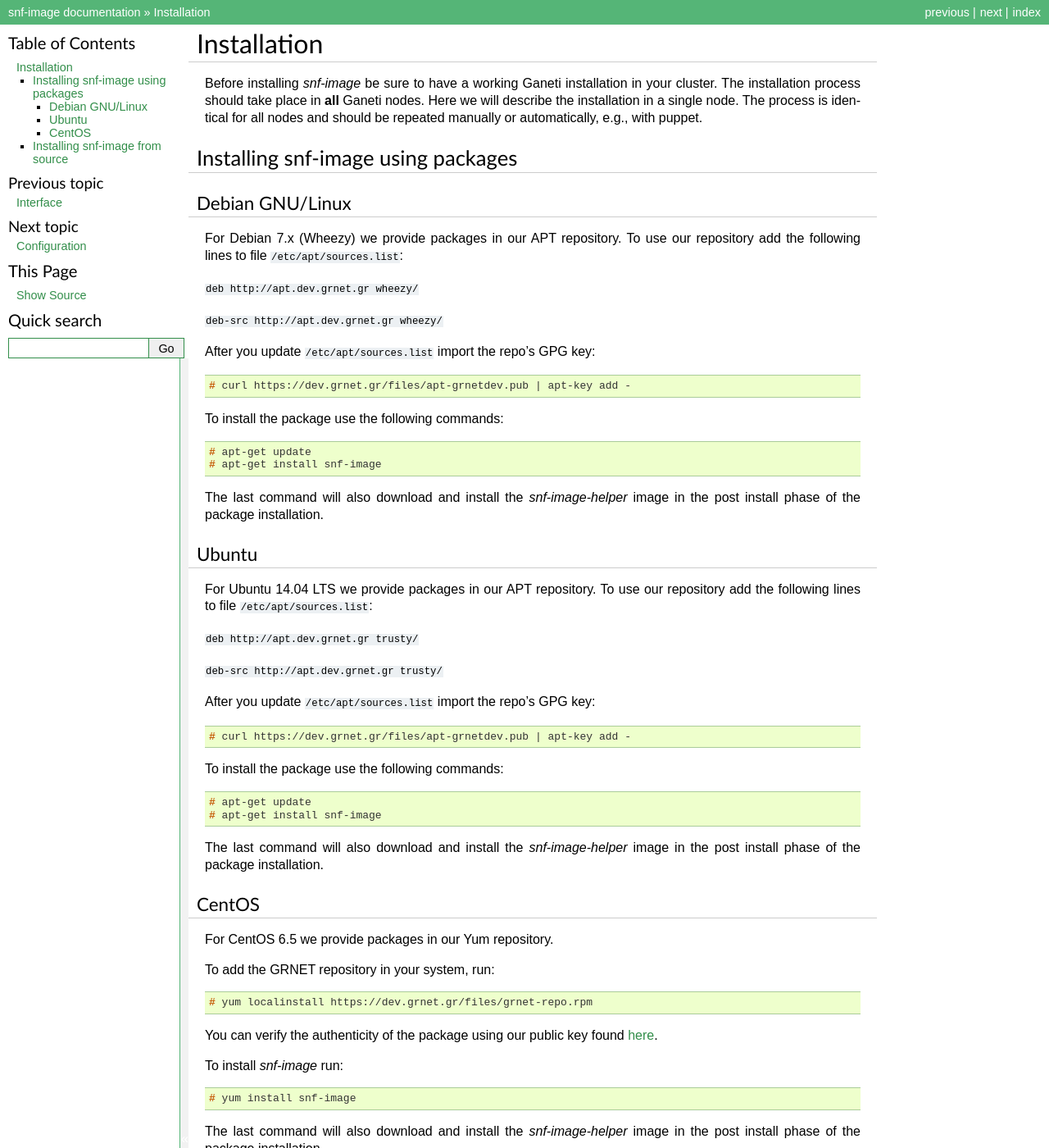
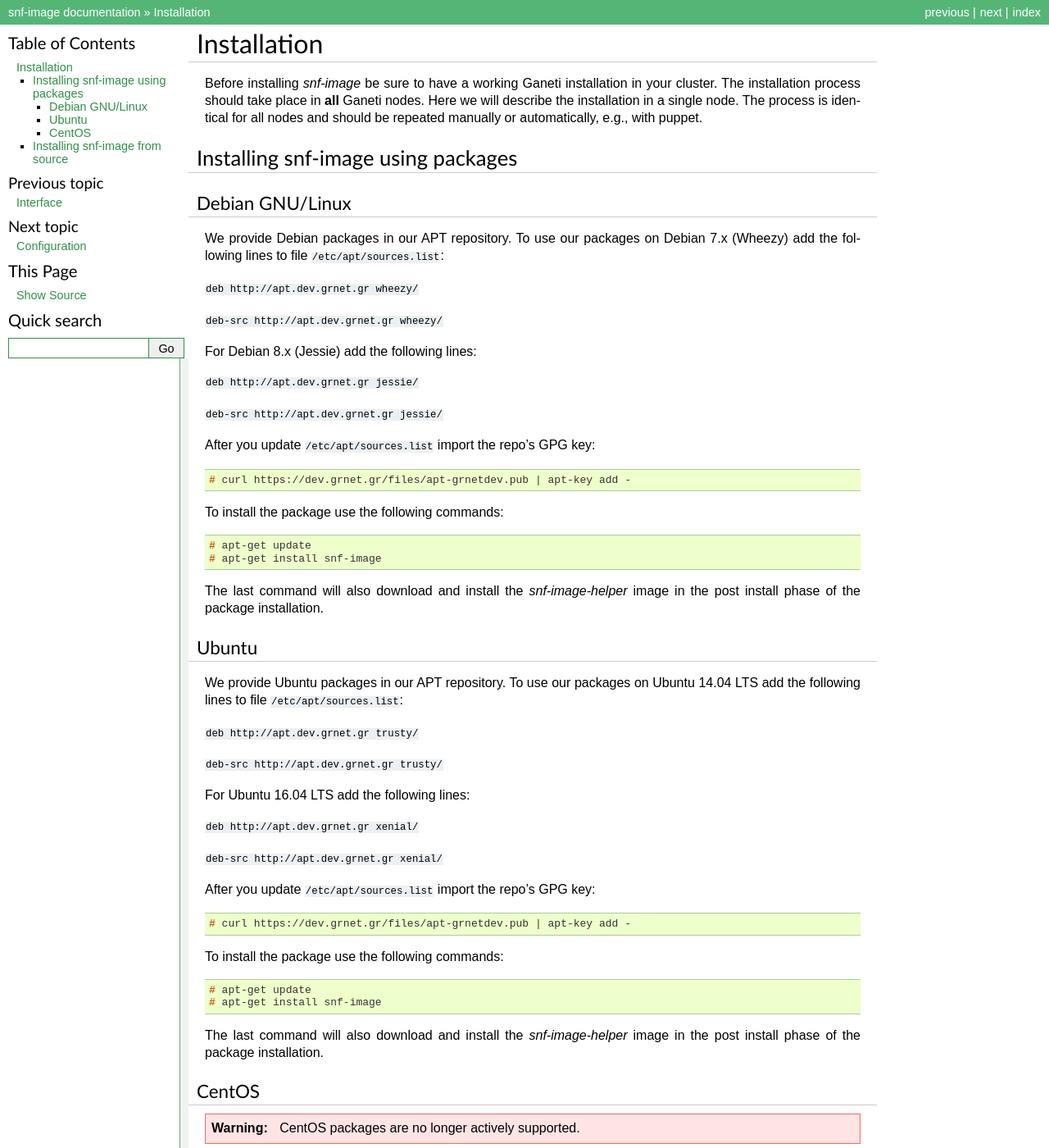
Before and after one commit to grnet/snf-image, a Sphinx documentation site: the page built from docs/installation.rst, in a window 1280 px wide and 1400 px high. Shown: the whole window at 82% size. Built offline with Sphinx 7.4.7, drawn with Linux system fonts in a browser that asks for light colours; the version number could not be read and is left out.

Commit message:
docs: Update installation instructions
Add instructions for Ubuntu 16.04 and add a deprecation warning for
the CenOS instructions.

```diff
--- a/docs/installation.rst
+++ b/docs/installation.rst
@@ -13,12 +13,18 @@
 Debian GNU/Linux
 ^^^^^^^^^^^^^^^^
 
-For Debian 7.x (Wheezy) we provide packages in our APT repository. To use
-our repository add the following lines to file ``/etc/apt/sources.list``:
+We provide Debian packages in our APT repository. To use our packages on
+Debian 7.x (Wheezy) add the following lines to file ``/etc/apt/sources.list``:
 
 ``deb http://apt.dev.grnet.gr wheezy/``
 
 ``deb-src http://apt.dev.grnet.gr wheezy/``
+
+For Debian 8.x (Jessie) add the following lines:
+
+``deb http://apt.dev.grnet.gr jessie/``
+
+``deb-src http://apt.dev.grnet.gr jessie/``
 
 After you update ``/etc/apt/sources.list`` import the repo's GPG key:
 
@@ -39,12 +45,18 @@
 Ubuntu
 ^^^^^^
 
-For Ubuntu 14.04 LTS we provide packages in our APT repository. To use our
-repository add the following lines to file ``/etc/apt/sources.list``:
+We provide Ubuntu packages in our APT repository. To use our packages on
+Ubuntu 14.04 LTS add the following lines to file ``/etc/apt/sources.list``:
 
 ``deb http://apt.dev.grnet.gr trusty/``
 
 ``deb-src http://apt.dev.grnet.gr trusty/``
+
+For Ubuntu 16.04 LTS add the following lines:
+
+``deb http://apt.dev.grnet.gr xenial/``
+
+``deb-src http://apt.dev.grnet.gr xenial/``
 
 After you update ``/etc/apt/sources.list`` import the repo's GPG key:
 
@@ -64,6 +76,9 @@
 
 CentOS
 ^^^^^^
+
+.. warning::
+        CentOS packages are no longer actively supported.
 
 For CentOS 6.5 we provide packages in our Yum repository.
 
```
